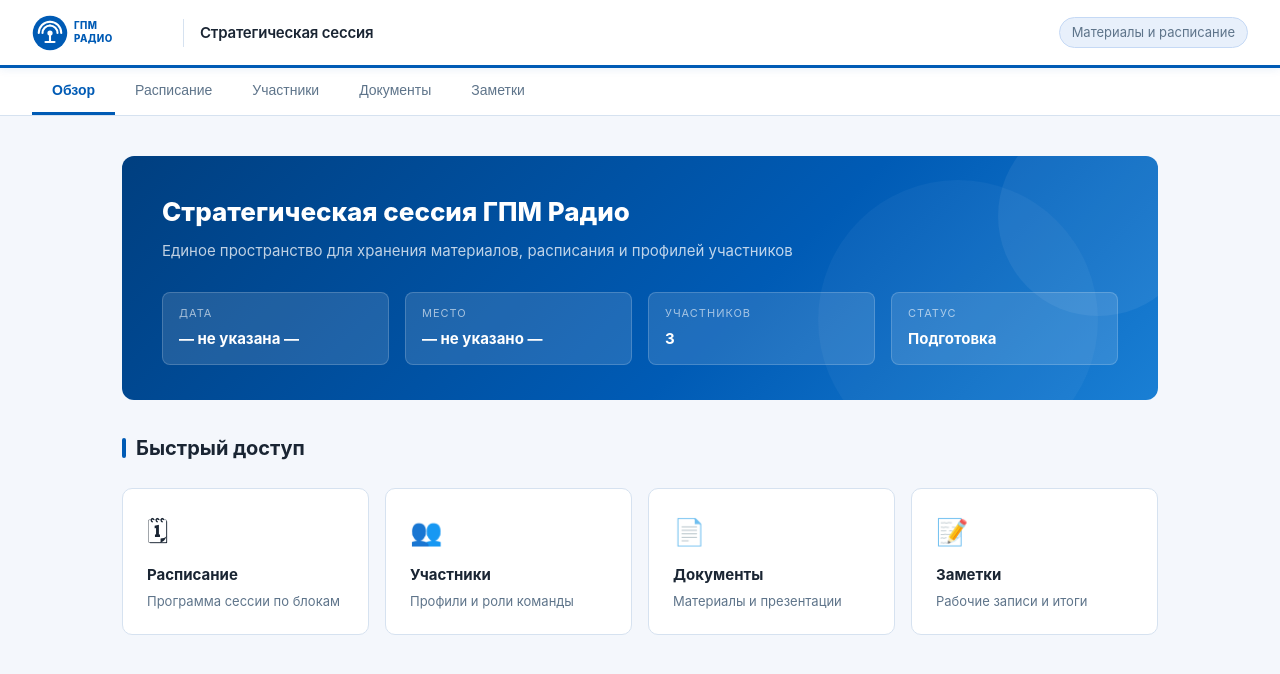
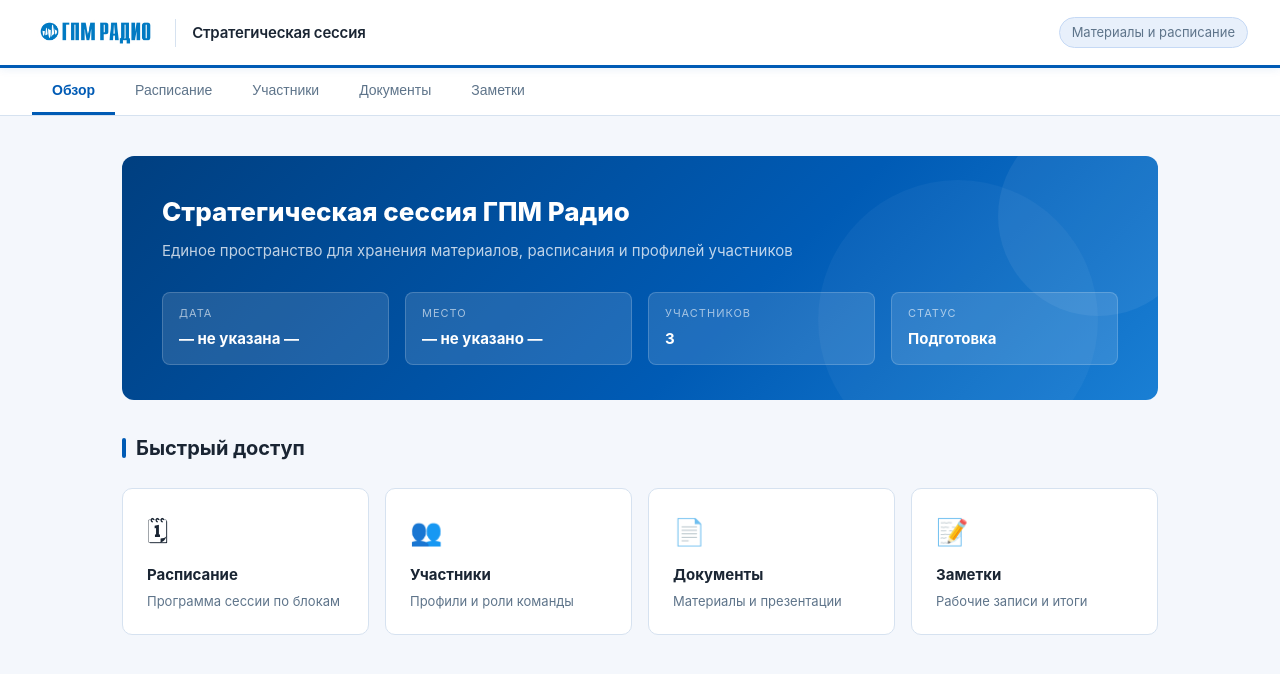
Before and after one commit to Fduch1984/gpm-radio-session, a website: page index.html in a window 1280 px wide. Drawn offline with Linux system fonts and the light colour scheme.

Commit message:
fix: используем реальный логотип gpm-logo.jpg

```diff
--- a/index.html
+++ b/index.html
@@ -374,25 +374,7 @@
 
 <header>
   <a class="logo" href="#">
-    <!-- ГПМ Радио logo (SVG) -->
-    <svg class="logo-svg" viewBox="0 0 180 48" fill="none" xmlns="http://www.w3.org/2000/svg" aria-label="ГПМ Радио">
-      <!-- Circle icon -->
-      <circle cx="24" cy="24" r="23" fill="#005BB5"/>
-      <!-- Radio waves -->
-      <path d="M14 24 C14 18.48 18.48 14 24 14" stroke="white" stroke-width="2.8" stroke-linecap="round" fill="none"/>
-      <path d="M34 24 C34 18.48 29.52 14 24 14" stroke="white" stroke-width="2.8" stroke-linecap="round" fill="none"/>
-      <path d="M9 24 C9 15.72 15.72 9 24 9" stroke="white" stroke-width="2.8" stroke-linecap="round" fill="none"/>
-      <path d="M39 24 C39 15.72 32.28 9 24 9" stroke="white" stroke-width="2.8" stroke-linecap="round" fill="none"/>
-      <!-- Center dot -->
-      <circle cx="24" cy="24" r="3.5" fill="white"/>
-      <!-- Bottom stem -->
-      <line x1="24" y1="27.5" x2="24" y2="36" stroke="white" stroke-width="2.8" stroke-linecap="round"/>
-      <line x1="18" y1="36" x2="30" y2="36" stroke="white" stroke-width="2.8" stroke-linecap="round"/>
-
-      <!-- GPM RADIO text -->
-      <text x="56" y="19" font-family="-apple-system, BlinkMacSystemFont, 'Segoe UI', sans-serif" font-size="13" font-weight="800" fill="#005BB5" letter-spacing="0.5">ГПМ</text>
-      <text x="56" y="36" font-family="-apple-system, BlinkMacSystemFont, 'Segoe UI', sans-serif" font-size="13" font-weight="800" fill="#005BB5" letter-spacing="0.5">РАДИО</text>
-    </svg>
+    <img src="gpm-logo.jpg" class="logo-svg" alt="ГПМ Радио" />
     <div class="logo-divider"></div>
     <span class="logo-title">Стратегическая сессия</span>
   </a>
```
Also changed, not shown: gpm-logo.jpg (added).
